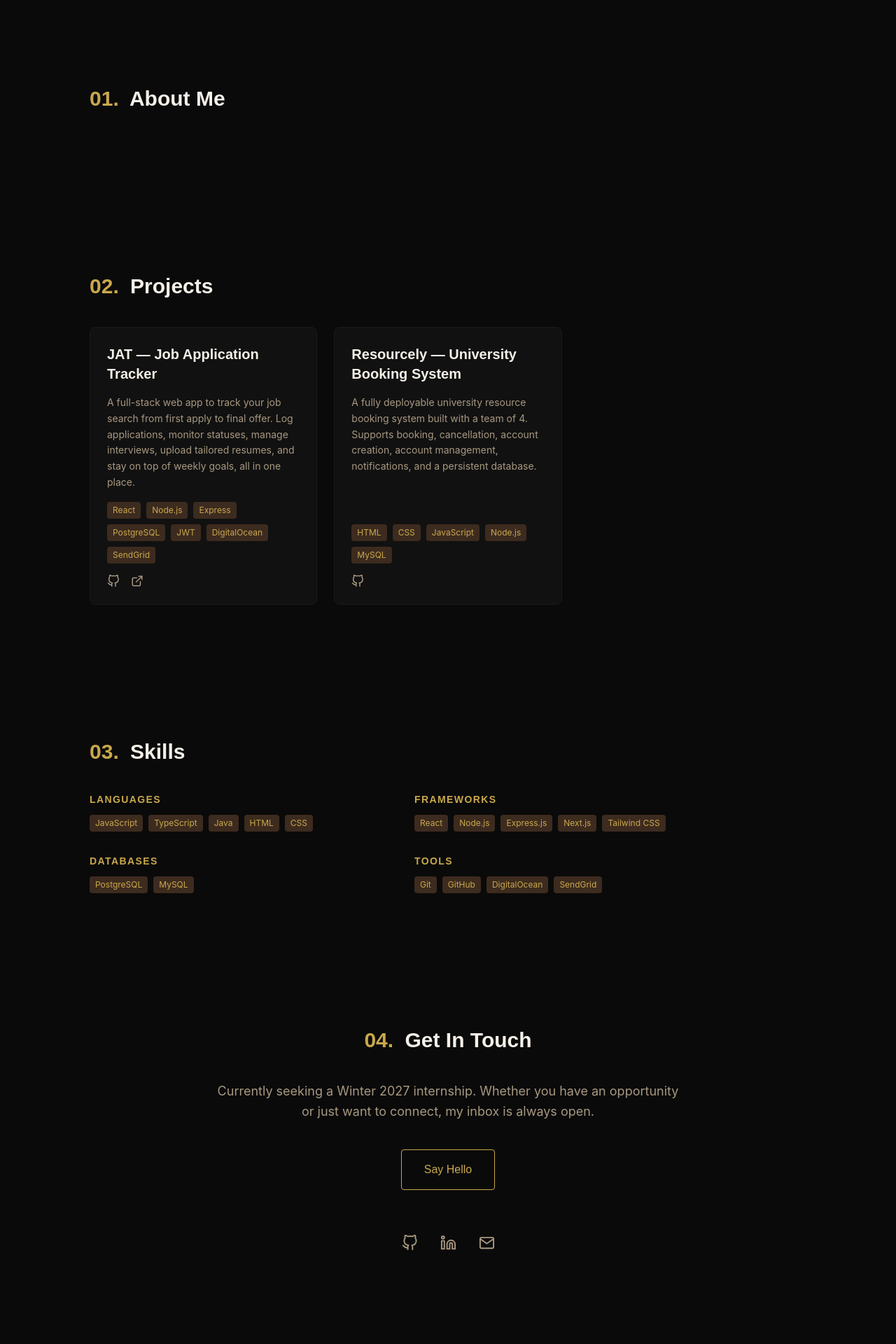
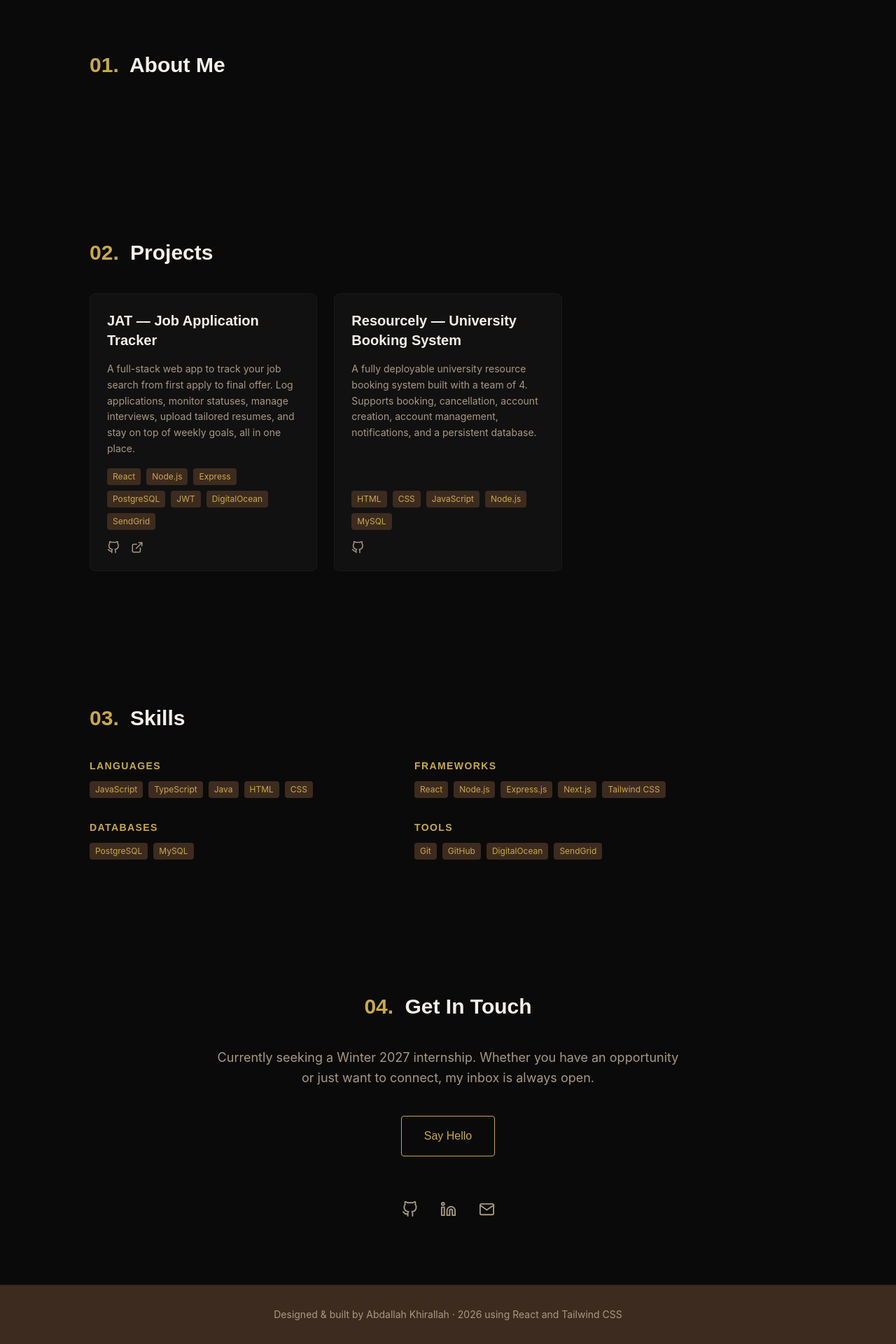
Before and after one commit to AbdallahKhirallah/portfolio, a React (Vite) app: page / in a window 1280 px wide. Shown: the part 837-2757 px from the top of the page at 70% size. Before the commit the page ends 2720 px from the top, so only its background shows below. Built offline with nearby package versions, Linux system fonts and the light colour scheme.

Commit message:
Add footer section

```diff
--- a/src/App.tsx
+++ b/src/App.tsx
@@ -1,4 +1,5 @@
 import Navbar from './components/Navbar'
+import Footer from './components/Footer'
 import Hero from './sections/Hero'
 import About from './sections/About'
 import Projects from './sections/Projects'
@@ -16,6 +17,7 @@ export default function App() {
         <Skills />
         <Contact />
       </main>
+      <Footer />
     </div>
   )
 }
--- /dev/null
+++ b/src/components/Footer.tsx
@@ -0,0 +1,9 @@
+export default function Footer() {
+  return (
+    <footer className="py-8 px-6 md:px-16 lg:px-32 border-t border-border text-center bg-brown-dark">
+      <p className="font-body text-muted text-sm">
+        Designed & built by Abdallah Khirallah · 2026 using React and Tailwind CSS
+      </p>
+    </footer>
+  )
+}
--- a/src/sections/About.tsx
+++ b/src/sections/About.tsx
@@ -2,7 +2,7 @@ import SectionHeading from '../components/SectionHeading'
 
 export default function About() {
   return (
-    <section id="about" className="py-24 px-6 md:px-16 lg:px-32">
+    <section id="about" className="pt-12 pb-24 px-6 md:px-16 lg:px-32">
       <div className="max-w-4xl">
         <SectionHeading number="01" title="About Me" />
         <div className="space-y-4 font-body text-muted text-lg leading-relaxed">
```
